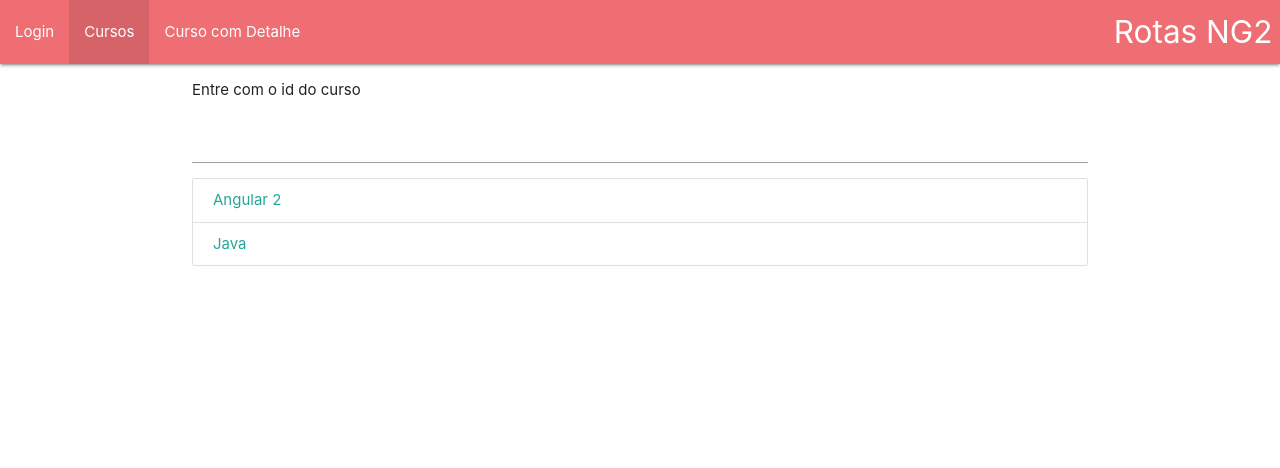
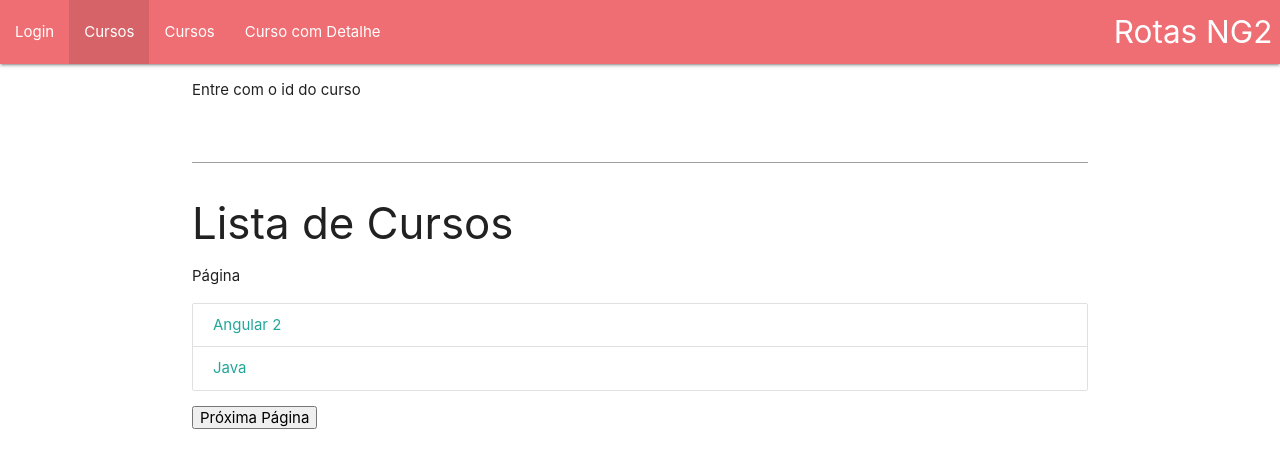
Before and after one commit to jeanmmlima/angular, an Angular app in the folder rotas/: page /cursos in a window 1280 px wide. Shown: the top 468 px of the page. Built offline with nearby package versions, Linux system fonts and the light colour scheme.

Commit message:
RouteModule

```diff
--- a/rotas/src/app/app.component.html
+++ b/rotas/src/app/app.component.html
@@ -11,7 +11,12 @@
     <a routerLink="" class="brand-logo right">Rotas NG2</a>
     <ul id="nav-mobile" class="left hide-on-med-and-down">
       <li routerLinkActive="active"><a routerLink="/login">Login</a></li>
+      <!-- routa normal-->
       <li routerLinkActive="active"><a routerLink="/cursos">Cursos</a></li>
+      <!-- routa com parametros de query
+      obj javascript {chave: valor} poderia ser variável tbm.
+      -->
+      <li routerLinkActive="active"><a routerLink="/cursos" [queryParams]="{pagina:1}">Cursos</a></li>
       <li routerLinkActive="active"><a [routerLink]="['curso',idCurso.value]">Curso com Detalhe</a></li>
     </ul>
   </div>
--- /dev/null
+++ b/rotas/src/app/app.routing.module.ts
@@ -0,0 +1,29 @@
+import { NgModule } from "@angular/core";
+
+import { CursoNaoEncontradoComponent } from './curso-nao-encontrado/curso-nao-encontrado.component';
+import { CursosComponent } from './cursos/cursos.component';
+import { LoginComponent } from './login/login.component';
+import { HomeComponent } from './home/home.component';
+import { RouterModule, Routes } from '@angular/router'
+import { ModuleWithProviders } from '@angular/core';
+
+import { CursoDetalheComponent } from './curso-detalhe/curso-detalhe.component';
+
+
+const appRoutes: Routes = [
+  { path: 'login', component: LoginComponent},
+  { path: '', component: HomeComponent },
+  { path: 'cursos', component: CursosComponent},
+  { path: 'curso/:id', component: CursoDetalheComponent},
+  { path: 'naoEncontrado', component: CursoNaoEncontradoComponent}
+];
+
+@NgModule({
+  imports:[
+    RouterModule.forRoot(appRoutes)
+  ],
+  exports:[
+    RouterModule
+  ]
+})
+export class AppRoutingModule{}
--- a/rotas/src/app/cursos/cursos.component.html
+++ b/rotas/src/app/cursos/cursos.component.html
@@ -1,5 +1,9 @@
+<h3>Lista de Cursos</h3>
+<p>Página {{pagina}}</p>
 <div class="collection">
   <a class="collection-item"
   *ngFor="let curso of cursos"
   [routerLink]="['/curso',curso.id]">{{curso.nome}}</a>
 </div>
+
+<button (click)="proximaPagina()">Próxima Página</button>
--- a/rotas/src/app/cursos/cursos.component.ts
+++ b/rotas/src/app/cursos/cursos.component.ts
@@ -1,3 +1,5 @@
+import { Subscription } from 'rxjs';
+import { ActivatedRoute, Router } from '@angular/router';
 import { CursosService } from './cursos.service';
 import { Component, OnInit } from '@angular/core';
 
@@ -9,13 +11,39 @@ import { Component, OnInit } from '@angular/core';
 export class CursosComponent implements OnInit {
 
   cursos: any[];
+  pagina: number;
+  inscricao: Subscription;
 
-  constructor(private cursosService: CursosService) {
+  constructor(
+    private cursosService: CursosService,
+    private route: ActivatedRoute,
+    private router: Router
+    ) {
 
   }
 
   ngOnInit(): void {
     this.cursos = this.cursosService.getCursos();
+
+    //behavior subject que tbm retorna uma inscrição
+    this.inscricao = this.route.queryParams.subscribe(
+      (queryParams: any) => {
+        this.pagina = queryParams['pagina'];
+      }
+    );
+  }
+  ngOnDestroy(): void {
+    //Called once, before the instance is destroyed.
+    //Add 'implements OnDestroy' to the class.
+    this.inscricao.unsubscribe();
   }
 
+  proximaPagina(){
+    this.pagina++;
+    this.router.navigate(['/cursos'],{
+      queryParams:{'pagina':this.pagina}
+    });
+  }
+
+
 }
```
Also changed, not shown: rotas/src/app/app.module.ts (+5 -2 lines).
